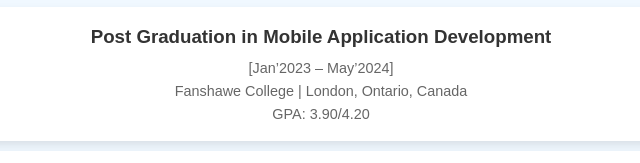
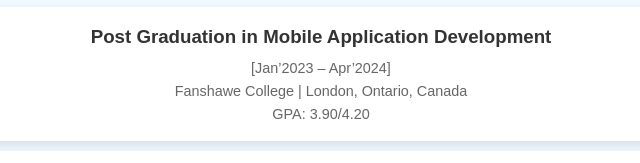
Before and after one commit to Neelpatel77/NeelPatel-Portfolio, a website: page index.html in a window 1280 px wide. Shown: the part 538-701 px from the top of the page, 319-959 px from the left. Drawn offline with Linux system fonts and the light colour scheme.

Commit message:
Update index.html

```diff
--- a/index.html
+++ b/index.html
@@ -113,7 +113,7 @@
                 <!-- Education Item 1 -->
                 <div class="education-item">
                     <h3>Post Graduation in Mobile Application Development</h3>
-                    <p>[Jan’2023 – May’2024]</p>
+                    <p>[Jan’2023 – Apr’2024]</p>
                     <p>Fanshawe College | London, Ontario, Canada</p>
                     <p>GPA: 3.90/4.20</p>
                 </div>
```
